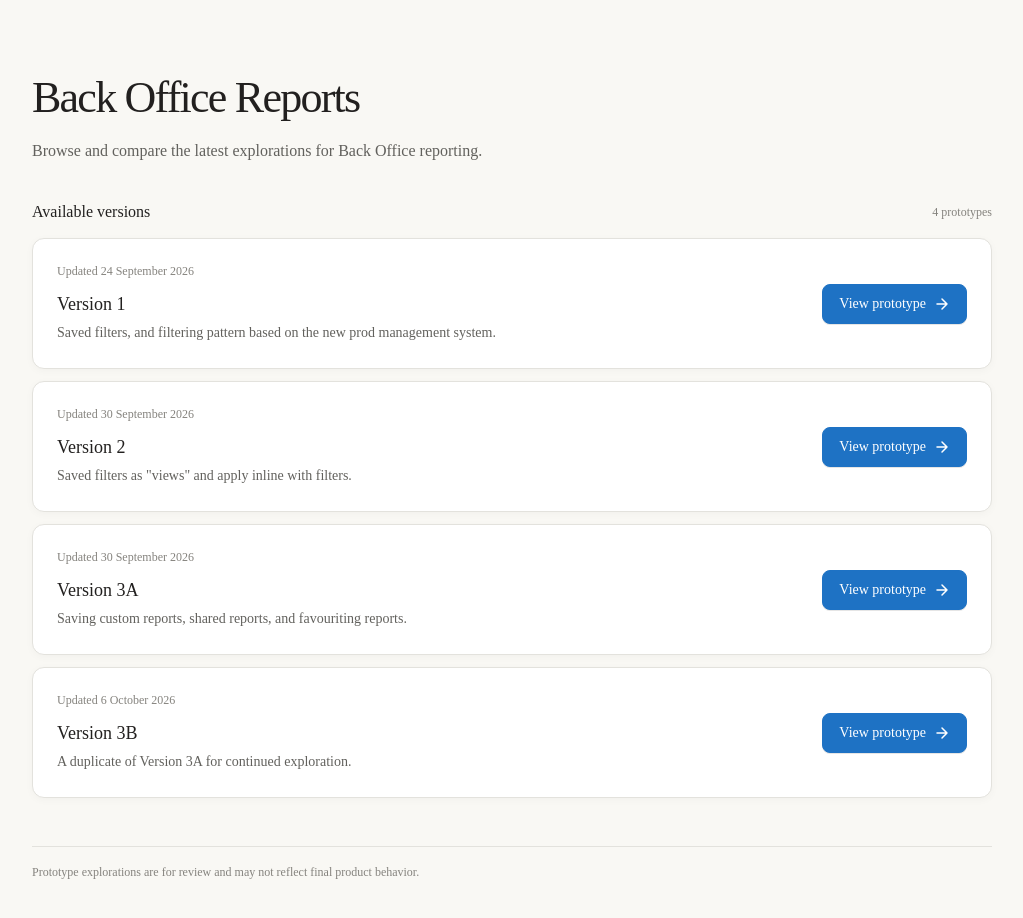
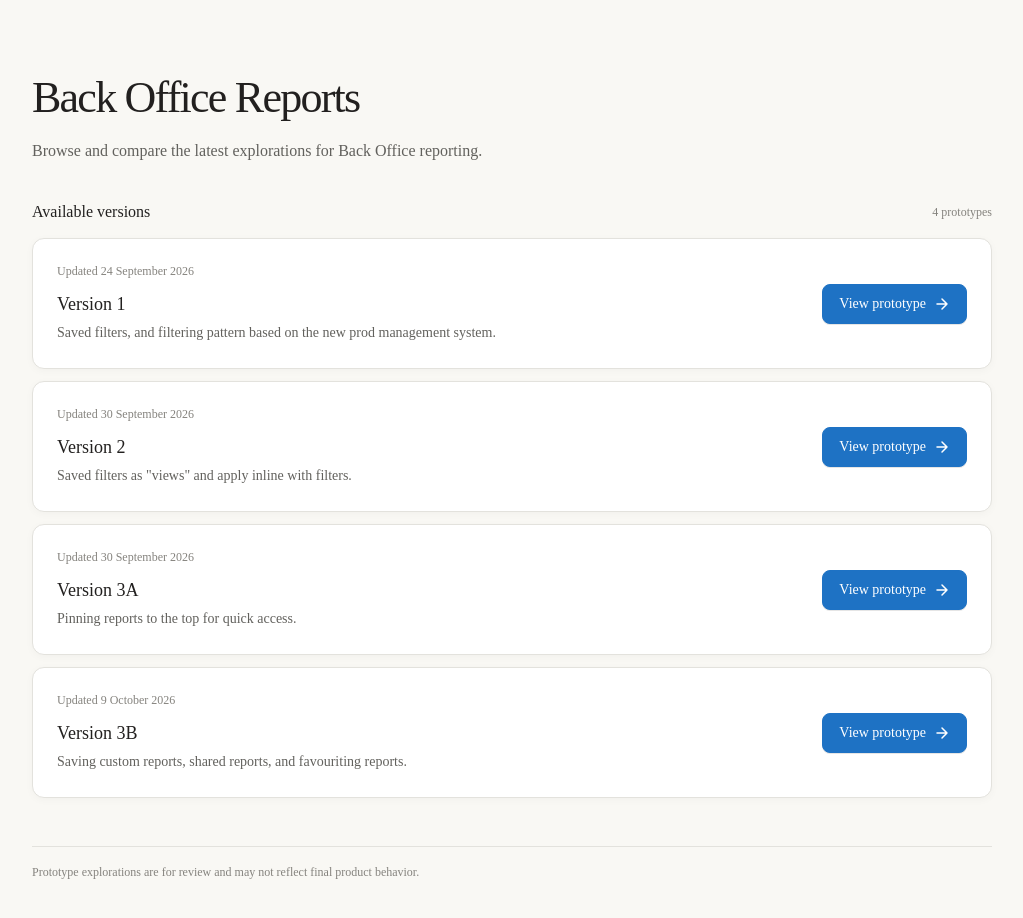
Before and after one commit to brigittehuynh-design/design-prototypes, a React (Vite) app in the folder reports-bo/: page / in a window 1280 px wide. Shown: the top 918 px of the page, without its empty margins (128-1151 px from the left). Built offline with nearby package versions, Linux system fonts and the light colour scheme; the HTML template or start-up script is replaced by a standard one; a web font is replaced by a local one.

Commit message:
design Update prototype index descriptions

```diff
--- a/reports-bo/src/App.tsx
+++ b/reports-bo/src/App.tsx
@@ -1616,13 +1616,13 @@ const prototypeVersions = [
   {
     version: "Version 3A",
     updated: "30 September 2026",
-    description: "Saving custom reports, shared reports, and favouriting reports.",
+    description: "Pinning reports to the top for quick access.",
     href: `${import.meta.env.BASE_URL}version-3a`,
   },
   {
     version: "Version 3B",
-    updated: "6 October 2026",
-    description: "A duplicate of Version 3A for continued exploration.",
+    updated: "9 October 2026",
+    description: "Saving custom reports, shared reports, and favouriting reports.",
     href: `${import.meta.env.BASE_URL}version-3b`,
   },
 ];
```
